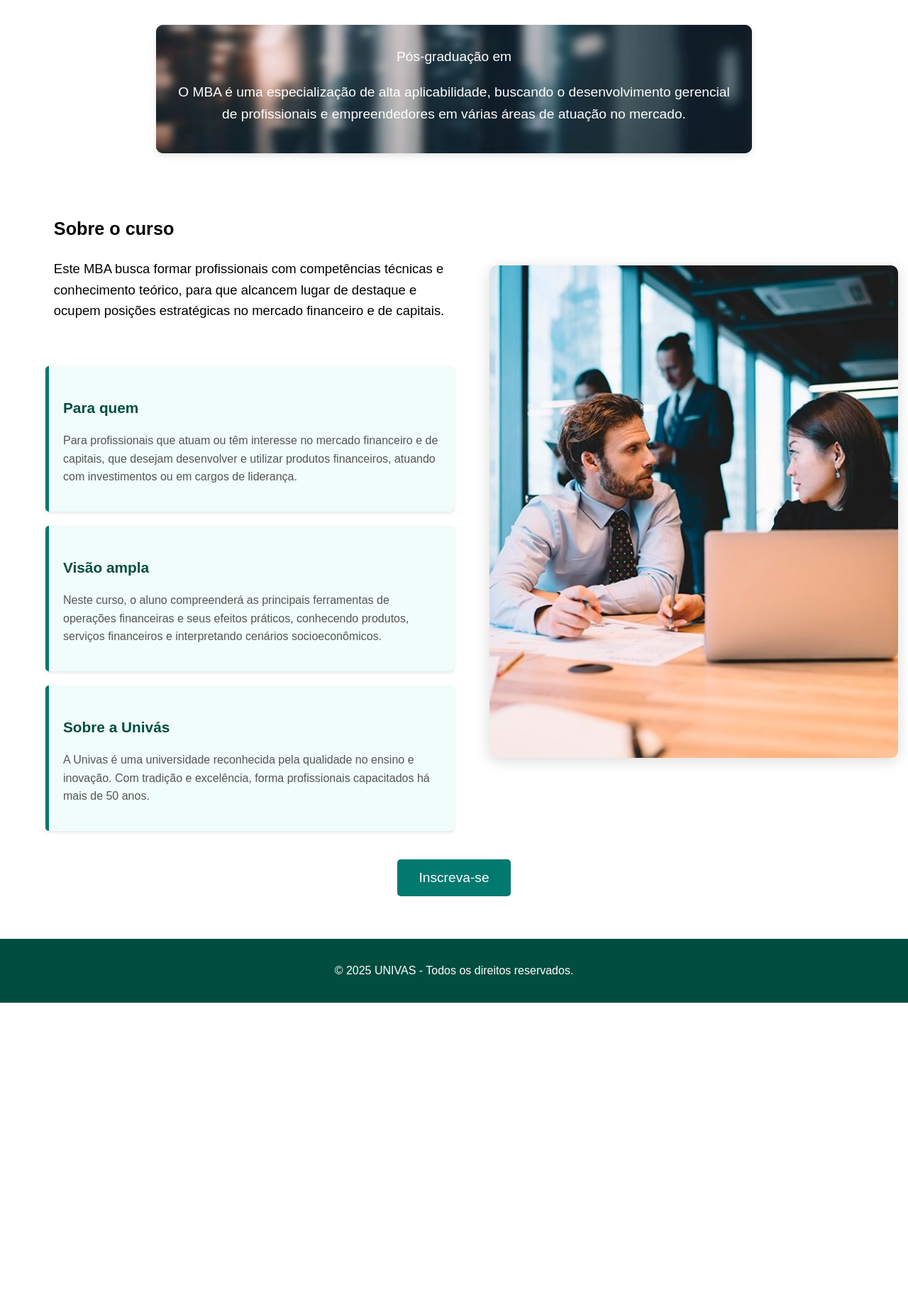
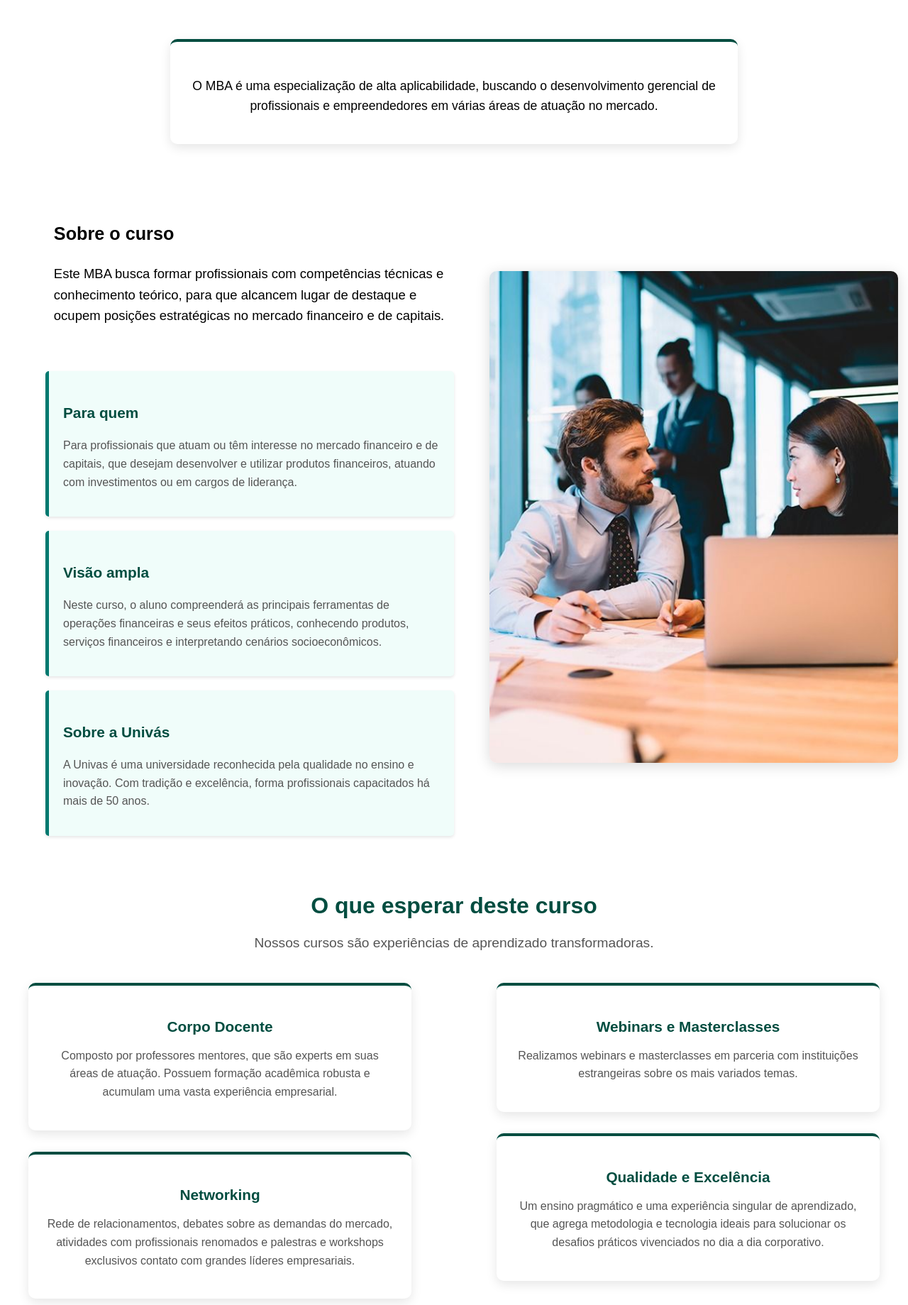
Before and after one commit to brunoodaniel/LandingPage_MBA, a website: page views/index.html in a window 1280 px wide. Shown: the part 161-2000 px from the top of the page at 71% size. Before the commit the page ends 1574 px from the top, so only its background shows below. Drawn offline with Linux system fonts and the light colour scheme.

Commit message:
projeto finalizado

```diff
--- a/public/css/style.css
+++ b/public/css/style.css
@@ -10,84 +10,66 @@ body {
 header {
     background: #014D40;
     color: white;
-    text-align: center;  /* Centraliza o título */
+    text-align: center;
     padding: 30px 20px;
-    display: flex; /* Usando flexbox */
-    align-items: center; /* Alinha a logo e o título verticalmente */
-    justify-content: center; /* Centraliza o conteúdo horizontalmente */
-    position: relative; /* Para poder posicionar a logo com o absolute */
+    display: flex;
+    align-items: center;
+    justify-content: center;
+    position: relative;
 }
 
-/* Estilo para a logo */
 header .logo {
     width: 180px;
-    height: 180px; /* Aumenta o tamanho da logo */
+    height: 180px;
     height: auto;
-    position: absolute; /* Posiciona a logo no canto esquerdo */
-    left: 20px; /* Ajusta a distância da borda esquerda */
+    position: absolute;
+    left: 20px;
     margin-bottom: 20px;
 }
 
-/* Estilo para o título */
 header h1 {
-    font-size: 2.5rem; /* Ajuste no tamanho do título */
-    font-weight: 700; /* Negrito */
-    color: white; /* Cor do texto */
+    font-size: 2.5rem;
+    font-weight: 700;
+    color: white;
     line-height: 1.2;
-    margin: 0; /* Remove a margem padrão do título */
+    margin: 0;
 }
 
-/* Seção de Descrição Centralizada */
-/* Seção de Descrição Centralizada */
+/* Nova estilização para a seção de descrição */
 .description {
     text-align: center;
     max-width: 800px;
     margin: 40px auto;
     padding: 20px;
-    font-size: 1.2rem;
-    color: #ffffff; /* Cor do texto para contraste com o fundo */
-    background-image: url('/images/company.jpg'); /* Imagem de fundo */
-    background-size: cover; /* Faz a imagem cobrir toda a área */
-    background-position: center; /* Centraliza a imagem */
-    background-repeat: no-repeat; /* Impede a repetição da imagem */
-    border-radius: 10px; /* Opcional, arredonda os cantos */
-    box-shadow: 0 4px 10px rgba(0, 0, 0, 0.1); /* Opcional, adiciona sombra para profundidade */
-    position: relative; /* Necessário para criar um elemento para aplicar o filtro */
 }
 
-/* Adiciona o efeito de desfoque na imagem de fundo */
-.description::before {
-    content: ''; /* Necessário para criar o pseudo-elemento */
-    position: absolute;
-    top: 0;
-    left: 0;
-    right: 0;
-    bottom: 0;
-    background-image: inherit; /* Herdar a imagem de fundo */
-    background-size: inherit; /* Herdar o tamanho de fundo */
-    background-position: inherit; /* Herdar a posição do fundo */
-    background-repeat: inherit; /* Herdar a repetição do fundo */
-    z-index: -1; /* Coloca o pseudo-elemento atrás do conteúdo */
-    border-radius: inherit; /* Mantém o arredondamento nos cantos */
+.description-card {
+    background: white;
+    border-radius: 10px;
+    padding: 30px;
+    box-shadow: 0 5px 15px rgba(0, 0, 0, 0.1);
+    border-top: 4px solid #014D40;
+    transition: transform 0.3s ease, box-shadow 0.3s ease;
 }
 
-.description p {
-    font-size: 1.2rem;
-    line-height: 1.6;
-    color: #ffffff; /* Ajuste a cor do texto para ser visível no fundo */
-    font-weight: 400; /* Define um peso de fonte mais leve e profissional */
-    margin-top: 10px;
-}
-
-.description h1 {
-    font-size: 2.5rem;
-    color: #ffffff; /* Cor do título em branco para contraste */
-    font-weight: 700; /* Negrito para destacar */
-    line-height: 1.2;
-    margin-bottom: 20px;
+.description-card:hover {
+    transform: translateY(-5px);
+    box-shadow: 0 10px 25px rgba(0, 0, 0, 0.15);
 }
 
 
+.description-card p {
+    color: #555;
+    line-height: 1.6;
+    font-size: 1.1rem;
+    margin-bottom: 10px;
+}
+
+.description-card p:first-child {
+    color: black;
+    font-weight: 500;
+    font-size: 1.1rem;
+}
 
 /* Seção Hero */
 .hero-section {
@@ -98,24 +80,20 @@ header h1 {
     gap: 50px;
 }
 
-/* Texto à esquerda */
 .hero-text {
     width: 45%;
     max-width:700px;
-    font-size: 1.1rem; /* Aumentando a fonte geral */
+    font-size: 1.1rem;
     line-height: 1.7;
     padding-left: 5%;
 }
 
-/* Estilo especial para o tópico "Sobre o curso" */
 .highlight-topic {
-
     padding: 25px;
     margin-bottom: 25px;
     border-radius: 10px;
-
     color: black;
-    transform: scale(1.05); /* Um leve aumento para destacar mais */
+    transform: scale(1.05);
     transition: all 0.3s ease;
 }
 
@@ -159,11 +137,9 @@ header h1 {
     color: #555;
 }
 
-/* Imagem à direita */
 .hero-image {
     width: 45%;
     max-width: 600px;
-
 }
 
 .hero-image img {
@@ -176,6 +152,100 @@ header h1 {
 
 .hero-image img:hover {
     transform: scale(1.01);
+}
+
+/* Nova seção "O que esperar" */
+.expectations {
+    text-align: center;
+    max-width: 1200px;
+    margin: 60px auto 30px;
+    padding: 0 20px;
+}
+
+.expectations h2 {
+    font-size: 2rem;
+    color: #014D40;
+    margin-bottom: 15px;
+}
+
+.expectations .subtitle {
+    font-size: 1.2rem;
+    color: #555;
+    font-weight: 300;
+    line-height: 1.6;
+    margin-bottom: 30px;
+}
+
+.split-cards-container {
+    display: flex;
+    justify-content: center;
+    gap: 40px;
+    margin: 40px 0;
+    max-width: 1200px;
+    margin-left: auto;
+    margin-right: auto;
+}
+
+.cards-column {
+    display: flex;
+    flex-direction: column;
+    gap: 30px;
+    width: 45%;
+}
+
+.left-column {
+    margin-right: auto;
+}
+
+.right-column {
+    margin-left: auto;
+}
+
+.card {
+    background: white;
+    border-radius: 10px;
+    padding: 25px;
+    box-shadow: 0 5px 15px rgba(0, 0, 0, 0.1);
+    transition: transform 0.3s ease, box-shadow 0.3s ease;
+    border-top: 4px solid #014D40;
+}
+
+.card:hover {
+    transform: translateY(-5px);
+    box-shadow: 0 10px 25px rgba(0, 0, 0, 0.15);
+}
+
+.card h3 {
+    color: #014D40;
+    font-size: 1.3rem;
+    margin-bottom: 15px;
+}
+
+.card p {
+    color: #555;
+    line-height: 1.6;
+    font-size: 1rem;
+}
+
+/* Botão de Inscrição */
+.inscricao-container {
+    text-align: center;
+    margin: 50px 0;
+}
+
+#inscreverBtn {
+    background-color: #014D40;
+    color: white;
+    border: none;
+    padding: 15px 30px;
+    font-size: 1.1rem;
+    border-radius: 5px;
+    cursor: pointer;
+    transition: background-color 0.3s;
+}
+
+#inscreverBtn:hover {
+    background-color: #01796F;
 }
 
 /* Rodapé */
@@ -203,4 +273,46 @@ footer {
     .highlight-topic {
         transform: none;
     }
+
+    .split-cards-container {
+        flex-direction: column;
+        gap: 20px;
+    }
+
+    .cards-column {
+        width: 100%;
+    }
+
+    .card {
+        padding: 20px;
+    }
 }
+
+/* Estilos para a seção de call-to-action */
+.call-to-action {
+    text-align: center;
+    max-width: 800px;
+    margin: 60px auto 20px;
+    padding: 0 20px;
+}
+
+.call-to-action h2 {
+    font-size: 2rem;
+    color: #014D40;
+    margin-bottom: 15px;
+}
+
+.call-to-action .cta-subtitle {
+    font-size: 1.3rem;
+    color: #555;
+    font-weight: 400;
+    line-height: 1.6;
+    margin-bottom: 30px;
+}
+
+/* Ajuste no container do botão para melhor espaçamento */
+.inscricao-container {
+    text-align: center;
+    margin: 0 auto 50px;
+    padding: 0 20px;
+}
--- a/views/index.html
+++ b/views/index.html
@@ -17,9 +17,10 @@
     </header>
 
     <section class="description">
-        <p>Pós-graduação em</p>
-        <p>O MBA é uma especialização de alta aplicabilidade, buscando o desenvolvimento gerencial de profissionais e
-            empreendedores em várias áreas de atuação no mercado.</p>
+        <div class="description-card">
+            <p>O MBA é uma especialização de alta aplicabilidade, buscando o desenvolvimento gerencial de profissionais e
+                empreendedores em várias áreas de atuação no mercado.</p>
+        </div>
     </section>
 
     <section class="hero-section">
@@ -49,6 +50,43 @@
         <div class="hero-image">
             <img src="/images/hero.jpg" alt="MBA Banking">
         </div>
+    </section>
+
+    <!-- Nova seção "O que esperar deste curso" -->
+    <section class="expectations">
+        <h2>O que esperar deste curso</h2>
+        <p class="subtitle">Nossos cursos são experiências de aprendizado transformadoras.</p>
+
+        <div class="split-cards-container">
+            <div class="cards-column left-column">
+                <div class="card">
+                    <h3>Corpo Docente</h3>
+                    <p>Composto por professores mentores, que são experts em suas áreas de atuação. Possuem formação acadêmica robusta e acumulam uma vasta experiência empresarial.</p>
+                </div>
+
+                <div class="card">
+                    <h3>Networking</h3>
+                    <p>Rede de relacionamentos, debates sobre as demandas do mercado, atividades com profissionais renomados e palestras e workshops exclusivos contato com grandes líderes empresariais.</p>
+                </div>
+            </div>
+
+            <div class="cards-column right-column">
+                <div class="card">
+                    <h3>Webinars e Masterclasses</h3>
+                    <p>Realizamos webinars e masterclasses em parceria com instituições estrangeiras sobre os mais variados temas.</p>
+                </div>
+
+                <div class="card">
+                    <h3>Qualidade e Excelência</h3>
+                    <p>Um ensino pragmático e uma experiência singular de aprendizado, que agrega metodologia e tecnologia ideais para solucionar os desafios práticos vivenciados no dia a dia corporativo.</p>
+                </div>
+            </div>
+        </div>
+    </section>
+
+    <section class="call-to-action">
+        <h2>Prepare-se para o futuro!</h2>
+        <p class="cta-subtitle">Invista em você e seja uma referência na sua área de atuação.</p>
     </section>
 
     <!-- Botão de Inscrição -->
```
